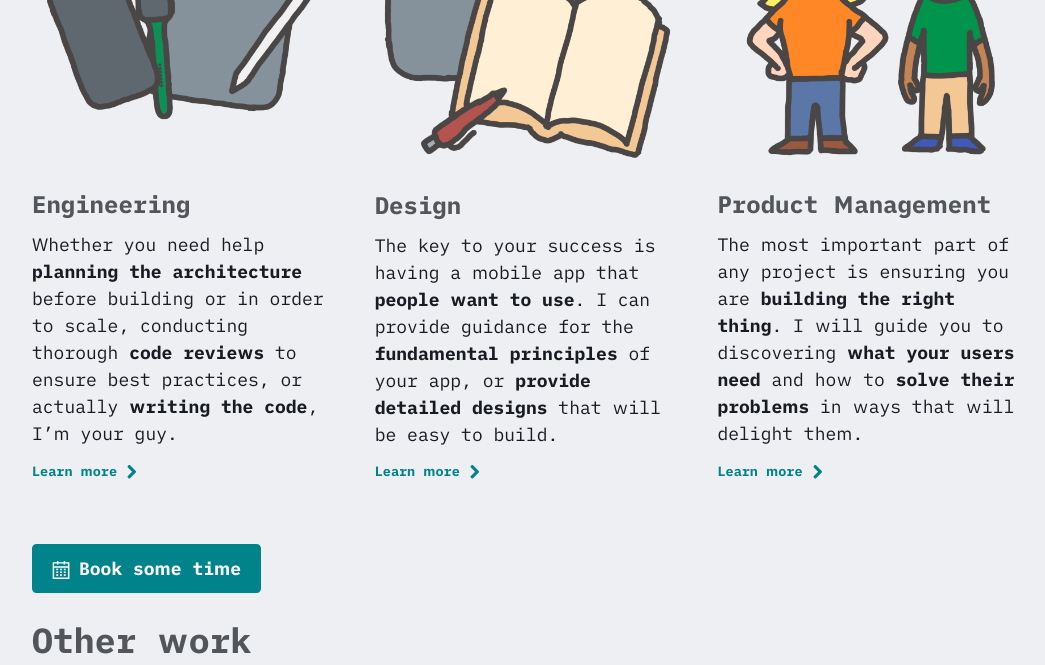
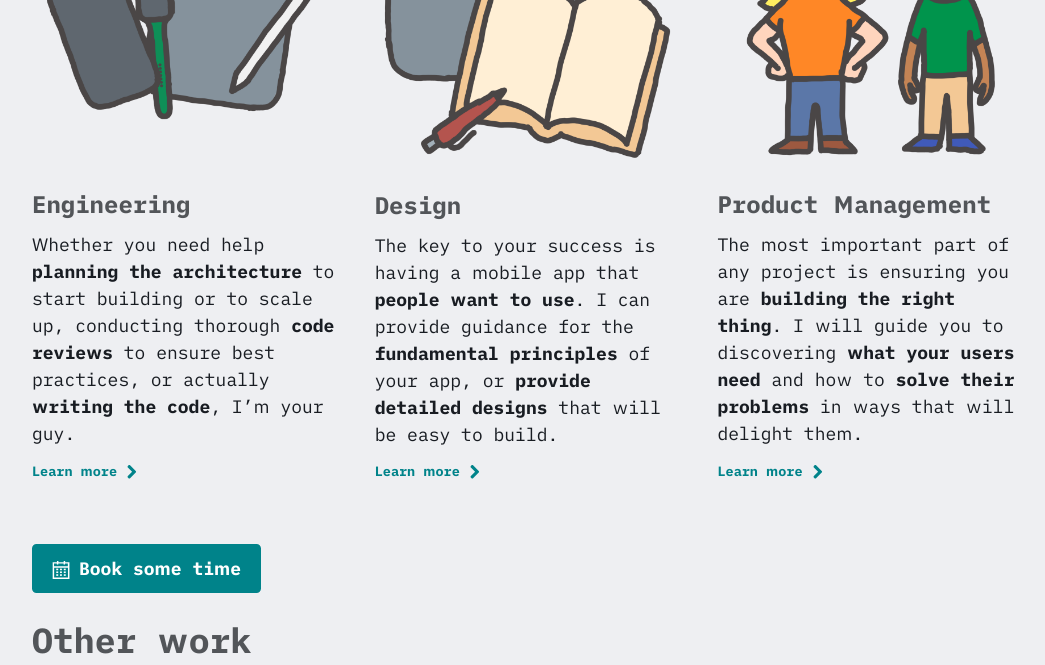
Before and after one commit to bsn-design/bsn-design.github.io, a Jekyll site: the page built from index.html, in a window 1280 px wide and 900 px high, scrolled down 938 px, cut to the strip 0-665 px from the top of the window. Shown: the whole strip, without its empty margins (40-1085 px from the left). Built offline with Jekyll 4.4.1, drawn with Linux system fonts in a browser that asks for light colours.

Commit message:
Clear up copy on engineering offering

```diff
--- a/_includes/offerings.html
+++ b/_includes/offerings.html
@@ -2,7 +2,7 @@
     <div class="entry engineering-offering">
         <h3 class="entry-title">Engineering</h3>
         <a href="/mobile/engineering"><img src="/assets/images/mobile.png" class="entry-image" alt="Mobile consulting"></a>
-        <p class="entry-excerpt">Whether you need help <strong>planning the architecture</strong> before building or in order to scale, conducting thorough <strong>code reviews</strong> to ensure best practices, or actually <strong>writing the code</strong>, I’m your guy.</p>
+        <p class="entry-excerpt">Whether you need help <strong>planning the architecture</strong> to start building or to scale up, conducting thorough <strong>code reviews</strong> to ensure best practices, or actually <strong>writing the code</strong>, I’m your guy.</p>
         <p class="entry-excerpt more-link"><a href="/mobile/engineering/" class="more-link">Learn more <span class="icon icon--arrow-right">{% include icon-arrow-right.svg %}</span></a></p>
     </div>
 
```
